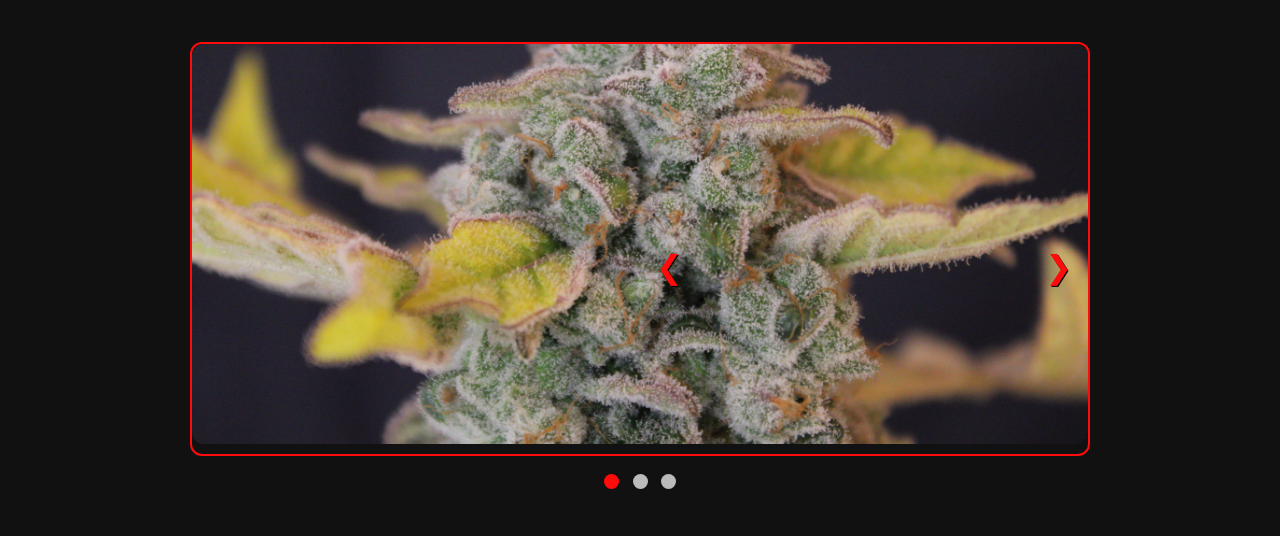
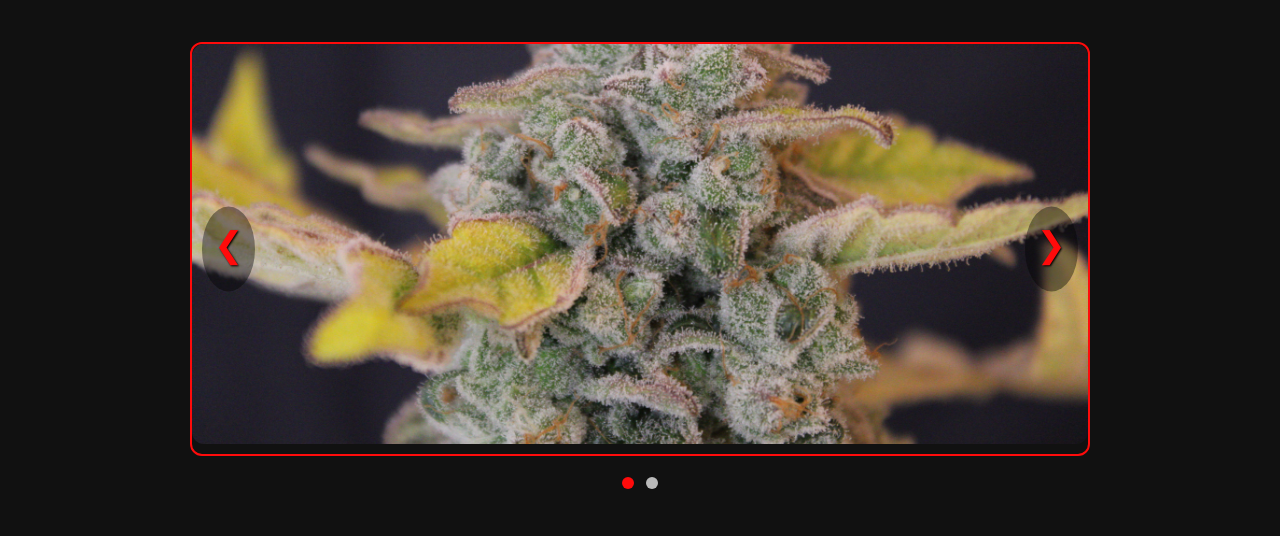
Before and after one commit to ImanVanRuler/Baltazar-Seeds, a plain HTML site: page strain5.html in a window 1280 px wide. Shown: the part 94-630 px from the top of the page. Drawn offline with Linux system fonts and the light colour scheme.

Commit message:
Update strain5.html

```diff
--- a/strain5.html
+++ b/strain5.html
@@ -84,32 +84,38 @@
       object-fit: cover;
       border-radius: 12px;
     }
+
     /* Pfeile */
     .prev, .next {
       cursor: pointer;
       position: absolute;
       top: 50%;
-      padding: 16px;
-      margin-top: -22px;
+      transform: translateY(-50%);
+      padding: 12px;
       color: #ff0b0b;
       font-weight: bold;
-      font-size: 2rem;
-      transition: 0.3s;
+      font-size: 2.2rem;
+      border-radius: 50%;
+      background: rgba(0,0,0,0.4);
+      transition: all 0.3s ease;
       user-select: none;
-      text-shadow: 1px 1px 0 #000;
+      text-shadow: 1px 1px 2px #000;
+      z-index: 10;
     }
-    .next { right: 0; }
+    .prev { left: 10px; }
+    .next { right: 10px; }
     .prev:hover, .next:hover {
-      color: black;
-      background-color: rgba(255,11,11,0.8);
+      background-color: #ff0b0b;
+      color: #111;
     }
+
     /* Punkte */
     .dots { text-align: center; margin-top: 1rem; }
     .dot {
       cursor: pointer;
-      height: 15px;
-      width: 15px;
-      margin: 0 5px;
+      height: 12px;
+      width: 12px;
+      margin: 0 4px;
       background-color: #bbb;
       border-radius: 50%;
       display: inline-block;
@@ -179,7 +185,6 @@
     <div class="dots">
       <span class="dot" onclick="currentSlide(1)"></span>
       <span class="dot" onclick="currentSlide(2)"></span>
-      <span class="dot" onclick="currentSlide(3)"></span>
     </div>
 
     <h2>BALTAZAR SOUR DIESEL</h2>
```
